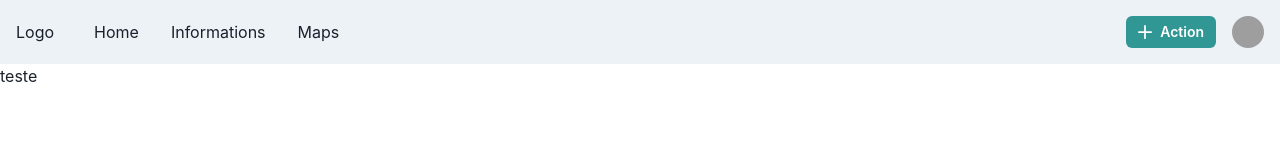
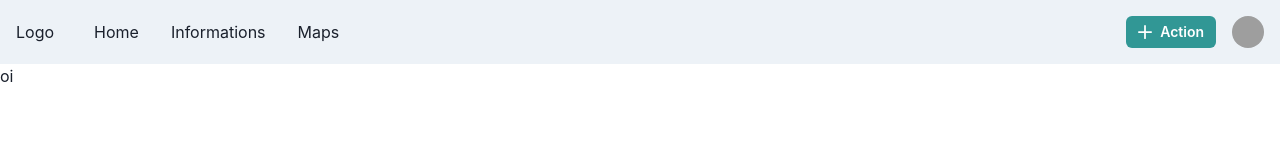
Before and after one commit to grabeTaka/default-react-project, a React (Create React App) app: page /informations in a window 1280 px wide. Shown: the top 160 px of the page. Built offline with nearby package versions, Linux system fonts and the light colour scheme; grey boxes are pictures that could not be loaded.

Commit message:
adiciona git commit

```diff
--- a/src/components/table/index.tsx
+++ b/src/components/table/index.tsx
@@ -11,7 +11,7 @@ const Table: React.FC = () => {
         console.log(todos)
     }, [todos])
 
-    return <div> teste </div>
+    return <div> oi </div>
 }
 
 export default Table
```
